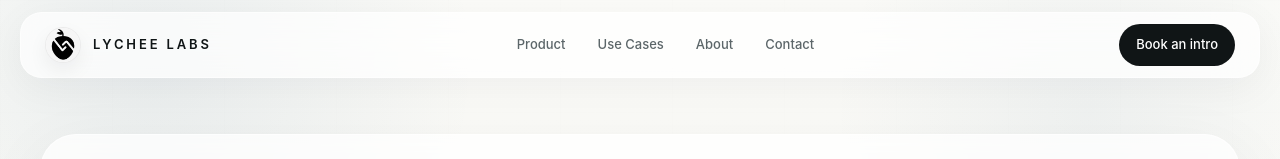
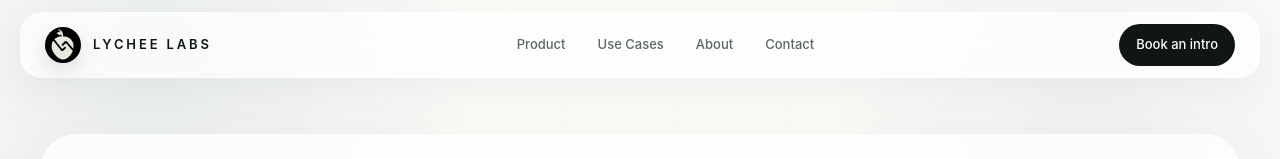
Before and after one commit to hongruibo/lychee-website, a Next.js app: page / in a window 1280 px wide. Shown: the top 159 px of the page. Built offline with nearby package versions, Linux system fonts and the light colour scheme.

Commit message:
Use white Lychee logo across site

```diff
--- a/app/layout.tsx
+++ b/app/layout.tsx
@@ -14,9 +14,9 @@ export const metadata: Metadata = {
   description:
     "Lychee Labs builds industrial intelligence for mission-critical advanced manufacturing, starting with battery and energy manufacturing.",
   icons: {
-    icon: "/logo/logo-black-white.jpeg",
-    shortcut: "/logo/logo-black-white.jpeg",
-    apple: "/logo/logo-black-white.jpeg",
+    icon: "/logo/logo-white-black.jpeg",
+    shortcut: "/logo/logo-white-black.jpeg",
+    apple: "/logo/logo-white-black.jpeg",
   },
 };
 
--- a/components/site-footer.tsx
+++ b/components/site-footer.tsx
@@ -14,9 +14,9 @@ export function SiteFooter() {
       <div className="mx-auto w-full max-w-7xl px-6 pt-14 lg:px-10">
         <div className="footer-top border-b border-black/6 pb-8">
           <div className="flex items-center gap-4">
-            <span className="overflow-hidden rounded-full border border-black/8 bg-white shadow-[0_8px_24px_rgba(15,23,42,0.06)]">
+            <span className="overflow-hidden rounded-full border border-black/10 bg-black shadow-[0_8px_24px_rgba(15,23,42,0.12)]">
               <Image
-                src="/logo/logo-black-white.jpeg"
+                src="/logo/logo-white-black.jpeg"
                 alt="Lychee Labs logo"
                 width={48}
                 height={48}
--- a/components/site-header.tsx
+++ b/components/site-header.tsx
@@ -12,9 +12,9 @@ export function SiteHeader() {
             href="/"
             className="brand-mark flex shrink-0 items-center gap-3 text-[13px] font-semibold uppercase tracking-[0.22em] text-[color:var(--ink)]"
           >
-            <span className="overflow-hidden rounded-full border border-black/8 bg-white shadow-[0_8px_20px_rgba(15,23,42,0.06)]">
+            <span className="overflow-hidden rounded-full border border-black/10 bg-black shadow-[0_8px_20px_rgba(15,23,42,0.12)]">
               <Image
-                src="/logo/logo-black-white.jpeg"
+                src="/logo/logo-white-black.jpeg"
                 alt="Lychee Labs logo"
                 width={34}
                 height={34}
```
